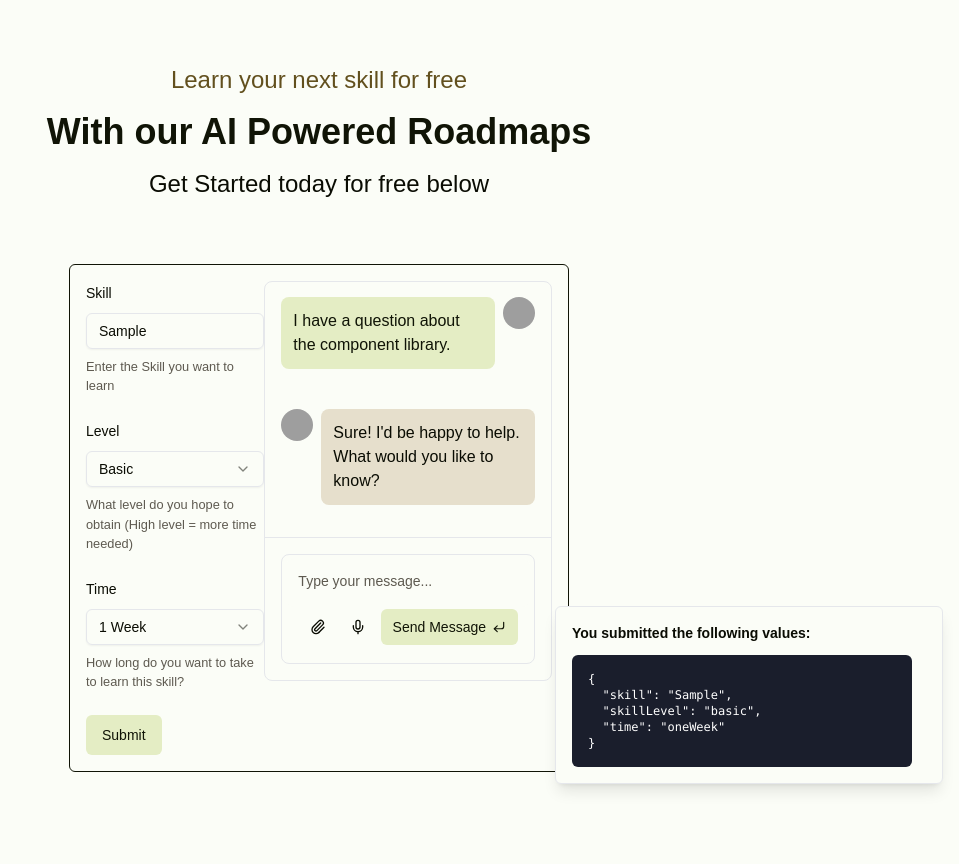
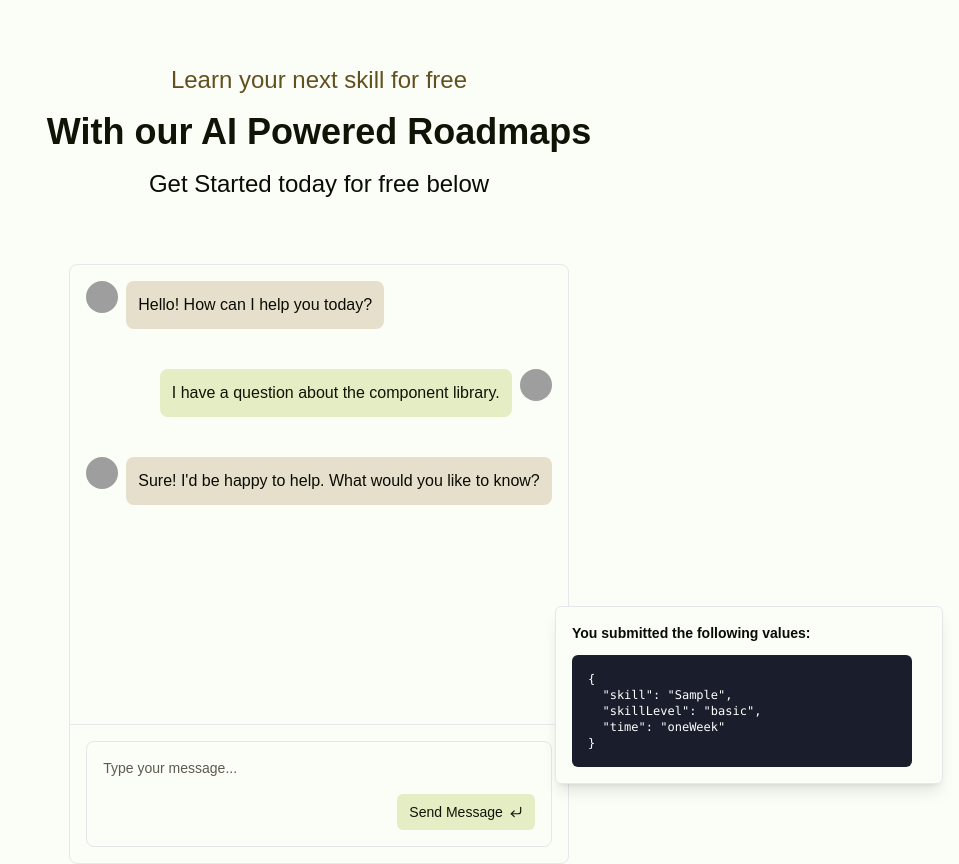
Before and after one commit to Syed-Ahmed02/roadmap-gpt, a Next.js app: page / in a window 1280 px wide. Both pictures are taken after typing "Sample" into the empty fields and a click on the button "Submit". Shown: the whole page, without its empty margins (321-1280 px from the left). Before the commit the page ends 800 px from the top, so only its background shows below. Built offline with nearby package versions, Linux system fonts and the light colour scheme; grey boxes are pictures that could not be loaded.

Commit message:
updated ui flow

```diff
--- a/src/components/Chat.tsx
+++ b/src/components/Chat.tsx
@@ -1,5 +1,6 @@
 "use client";
-
+import { FormSchema } from "./RoadmapForm";
+import {z} from "zod"
 import { useState, FormEvent } from "react";
 import { Paperclip, Mic, CornerDownLeft } from "lucide-react";
 import { Button } from "@/components/ui/button";
@@ -11,8 +12,8 @@ import {
 import { ChatMessageList } from "@/components/ui/chat-message-list";
 import { ChatInput } from "@/components/ui/chat-input";
 
-export function Chat() {
-  const [messages, setMessages] = useState([
+export function Chat({ formData }: { formData: z.infer<typeof FormSchema> }) {
+    const [messages, setMessages] = useState([
     {
       id: 1,
       content: "Hello! How can I help you today?",
@@ -61,16 +62,8 @@ export function Chat() {
     }, 1000);
   };
 
-  const handleAttachFile = () => {
-    //
-  };
-
-  const handleMicrophoneClick = () => {
-    //
-  };
-
   return (
-    <div className="h-[400px] border bg-background rounded-lg flex flex-col">
+    <div className="h-[600px] border bg-background rounded-lg flex flex-col">
       <div className="flex-1 overflow-hidden">
         <ChatMessageList>
           {messages.map((message) => (
@@ -120,25 +113,7 @@ export function Chat() {
             className="min-h-12 resize-none rounded-lg bg-background border-0 p-3 shadow-none focus-visible:ring-0"
           />
           <div className="flex items-center p-3 pt-0 justify-between">
-            <div className="flex">
-              <Button
-                variant="ghost"
-                size="icon"
-                type="button"
-                onClick={handleAttachFile}
-              >
-                <Paperclip className="size-4" />
-              </Button>
 
-              <Button
-                variant="ghost"
-                size="icon"
-                type="button"
-                onClick={handleMicrophoneClick}
-              >
-                <Mic className="size-4" />
-              </Button>
-            </div>
             <Button type="submit" size="sm" className="ml-auto gap-1.5">
               Send Message
               <CornerDownLeft className="size-3.5" />
--- a/src/components/RoadmapForm.tsx
+++ b/src/components/RoadmapForm.tsx
@@ -26,7 +26,7 @@ import {
 import { Input } from "@/components/ui/input"
 import { Chat } from "./Chat"
 
-const FormSchema = z.object({
+export const FormSchema = z.object({
     skill: z.string().min(2, {
         message: "Skill must be at least 2 characters.",
     }),
@@ -35,8 +35,8 @@ const FormSchema = z.object({
 })
 
 export function RoadmapForm() {
-    const [isLoading, setIsLoading] = useState<Boolean>();
-    const [data, setData] = useState<z.infer<typeof FormSchema>>();
+    const [isLoading, setIsLoading] = useState<Boolean>(false);
+    const [data, setData] = useState<z.infer<typeof FormSchema> | null>(null);
     const { toast } = useToast();
     const form = useForm<z.infer<typeof FormSchema>>({
         resolver: zodResolver(FormSchema),
@@ -63,7 +63,9 @@ export function RoadmapForm() {
     }
 
     return (
-        <div className="w-[500px] flex justify-center border-primary-foreground border rounded-md p-4">
+        <div>
+            {data === null && (
+                <div className="w-[500px] flex justify-center border rounded-md p-4 bg-card">
                     <Form {...form}>
                         <form onSubmit={form.handleSubmit(onSubmit)} className="w-2/3 space-y-6">
                             <FormField
@@ -80,7 +82,6 @@ export function RoadmapForm() {
                                         </FormDescription>
                                         <FormMessage />
                                     </FormItem>
-
                                 )}
                             />
                             <FormField
@@ -134,7 +135,11 @@ export function RoadmapForm() {
                             <Button type="submit">Submit</Button>
                         </form>
                     </Form>
-            {!isLoading && data && <Chat/>}
+
+
+                </div>
+            )}
+            {!isLoading && data && <Chat formData={data} />}
         </div>
     )
 }
```
Lines whose indentation alone changed are shown as unchanged.
